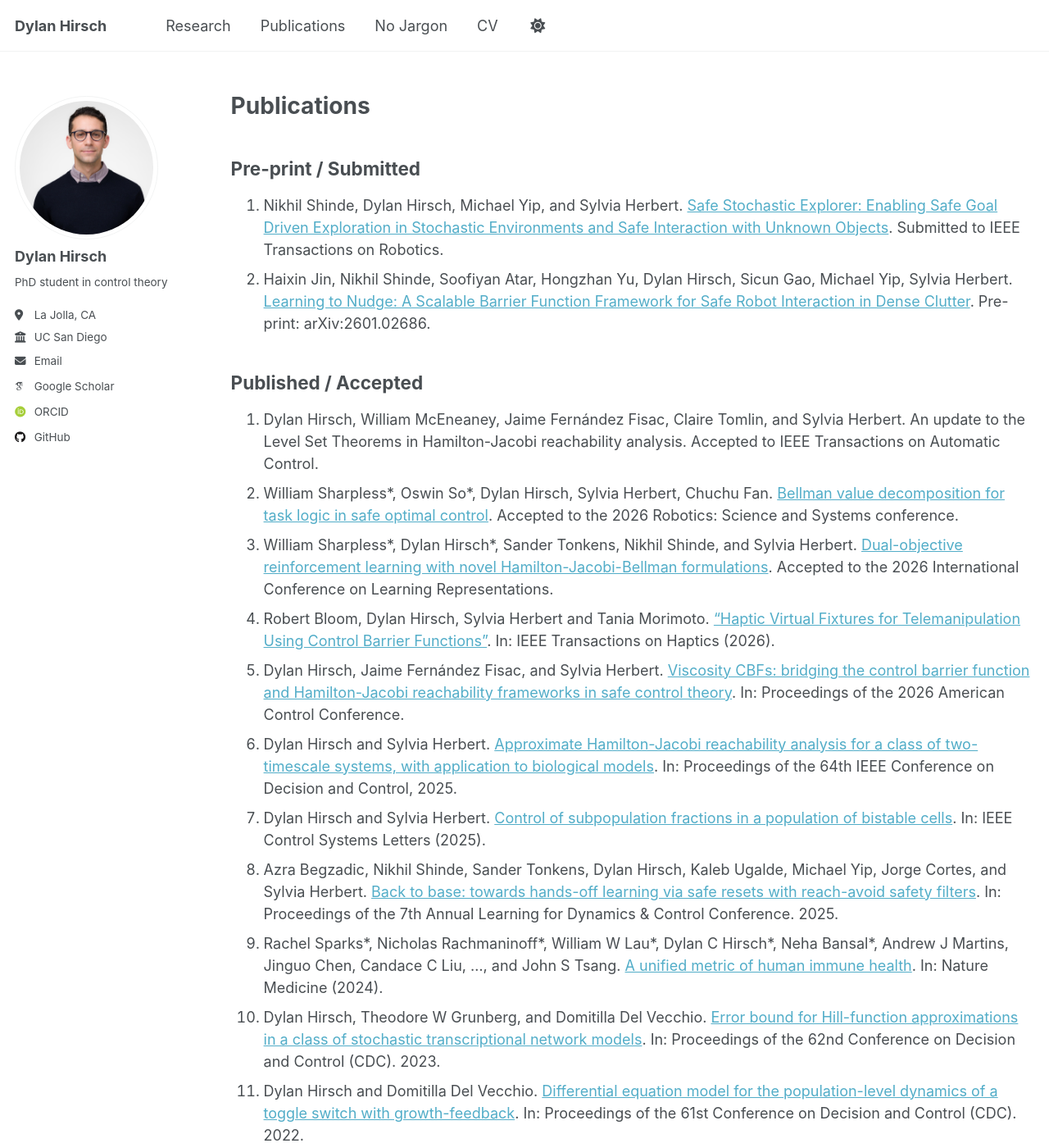
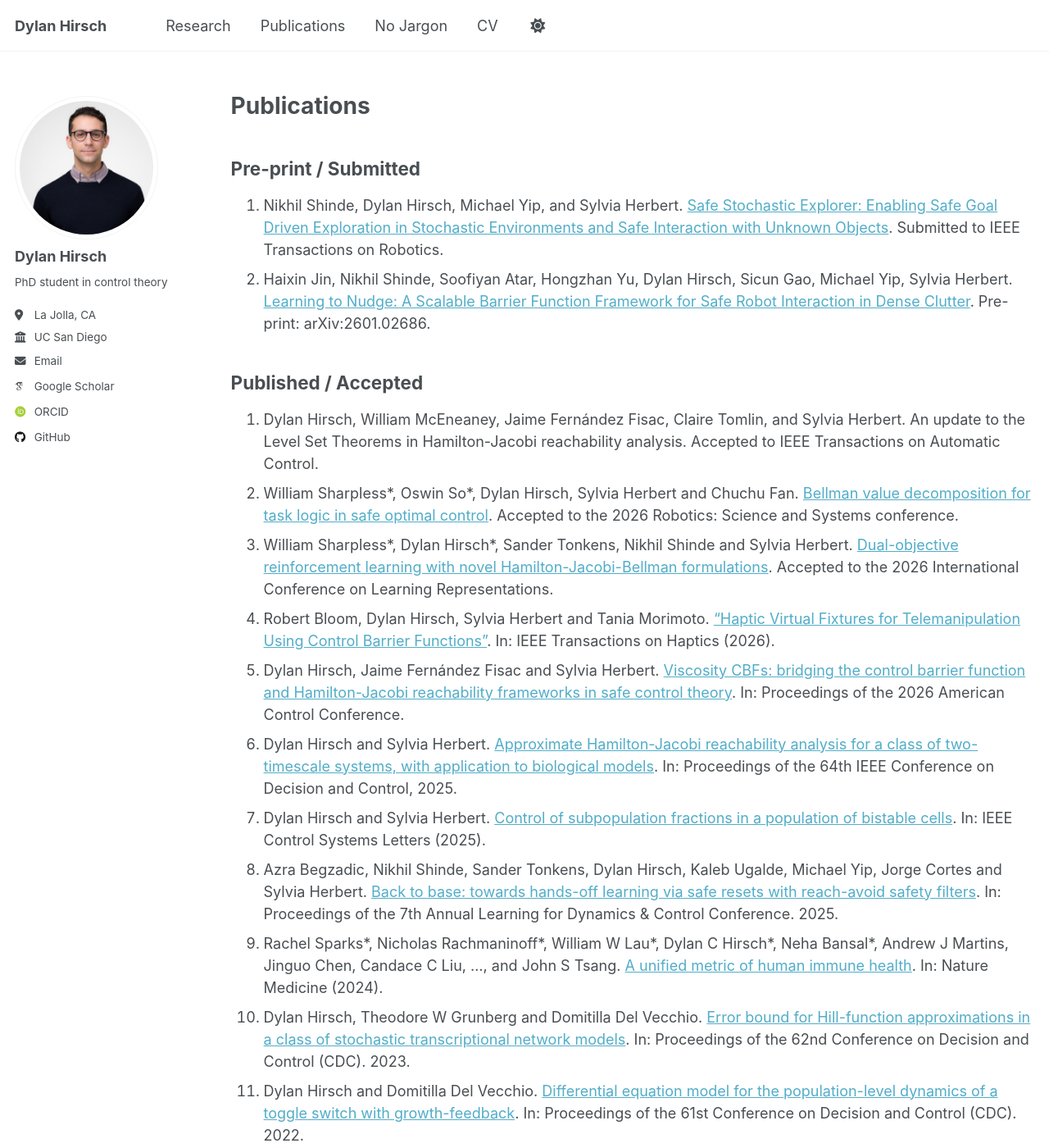
Before and after one commit to dylan-hirsch/dylan-hirsch.github.io, a Jekyll site: the page built from _pages/publications.md, in a window 1280 px wide and 1400 px high. Shown: the whole window at 82% size. Built offline with Jekyll 4.4.1, drawn with Linux system fonts in a browser that asks for light colours; some web fonts are replaced; a script that is not in the unit is left out.

Commit message:
Update publications.md

```diff
--- a/_pages/publications.md
+++ b/_pages/publications.md
@@ -15,23 +15,23 @@ author_profile: true
 1. Dylan Hirsch, William McEneaney, Jaime Fernández Fisac, Claire Tomlin, and Sylvia Herbert. An update to the
 Level Set Theorems in Hamilton-Jacobi reachability analysis. Accepted to IEEE Transactions on
 Automatic Control.
-2. William Sharpless\*, Oswin So\*, Dylan Hirsch, Sylvia Herbert, Chuchu Fan. [Bellman value decomposition for task logic in safe optimal control](https://arxiv.org/abs/2602.19532). Accepted to the 2026 Robotics: Science and Systems conference.
-3.  William Sharpless\*, Dylan Hirsch\*, Sander Tonkens, Nikhil Shinde, and Sylvia Herbert. [Dual-objective
+2. William Sharpless\*, Oswin So\*, Dylan Hirsch, Sylvia Herbert and Chuchu Fan. [Bellman value decomposition for task logic in safe optimal control](https://arxiv.org/abs/2602.19532). Accepted to the 2026 Robotics: Science and Systems conference.
+3.  William Sharpless\*, Dylan Hirsch\*, Sander Tonkens, Nikhil Shinde and Sylvia Herbert. [Dual-objective
 reinforcement learning with novel Hamilton-Jacobi-Bellman formulations](https://arxiv.org/abs/2506.16016). Accepted to the 2026 International Conference on Learning Representations.
 4. Robert Bloom, Dylan Hirsch, Sylvia Herbert and Tania Morimoto. ["Haptic Virtual Fixtures for Telemanipulation Using Control Barrier Functions"](https://ieeexplore.ieee.org/abstract/document/11359073). In: IEEE Transactions on Haptics (2026).
-5. Dylan Hirsch, Jaime Fernández Fisac, and Sylvia Herbert. [Viscosity CBFs: bridging the control barrier
+5. Dylan Hirsch, Jaime Fernández Fisac and Sylvia Herbert. [Viscosity CBFs: bridging the control barrier
 function and Hamilton-Jacobi reachability frameworks in safe control theory](https://arxiv.org/abs/2510.09929). In: Proceedings of the 2026
 American Control Conference.
 6. Dylan Hirsch and Sylvia Herbert. [Approximate Hamilton-Jacobi reachability analysis for a class of
 two-timescale systems, with application to biological models](https://arxiv.org/abs/2503.11021). In: Proceedings of the 64th IEEE Conference on Decision and Control, 2025.
 7. Dylan Hirsch and Sylvia Herbert. [Control of subpopulation fractions in a population of bistable cells](https://ieeexplore.ieee.org/abstract/document/11177224). In:
 IEEE Control Systems Letters (2025).
-8. Azra Begzadic, Nikhil Shinde, Sander Tonkens, Dylan Hirsch, Kaleb Ugalde, Michael Yip, Jorge Cortes,
+8. Azra Begzadic, Nikhil Shinde, Sander Tonkens, Dylan Hirsch, Kaleb Ugalde, Michael Yip, Jorge Cortes
 and Sylvia Herbert. [Back to base: towards hands-off learning via safe resets with reach-avoid safety
 filters](https://proceedings.mlr.press/v283/begzadic25a.html). In: Proceedings of the 7th Annual Learning for Dynamics & Control Conference. 2025.
 9. Rachel Sparks\*, Nicholas Rachmaninoff\*, William W Lau\*, Dylan C Hirsch\*, Neha Bansal\*, Andrew J
 Martins, Jinguo Chen, Candace C Liu, ..., and John S Tsang. [A unified metric of human immune health](https://www.nature.com/articles/s41591-024-03092-6). In: Nature Medicine (2024).
-10. Dylan Hirsch, Theodore W Grunberg, and Domitilla Del Vecchio. [Error bound for Hill-function approximations in a class of stochastic transcriptional network models](https://ieeexplore.ieee.org/abstract/document/10383993). In: Proceedings of the 62nd Conference on
+10. Dylan Hirsch, Theodore W Grunberg and Domitilla Del Vecchio. [Error bound for Hill-function approximations in a class of stochastic transcriptional network models](https://ieeexplore.ieee.org/abstract/document/10383993). In: Proceedings of the 62nd Conference on
 Decision and Control (CDC). 2023.
 11. Dylan Hirsch and Domitilla Del Vecchio. [Differential equation model for the population-level dynamics
 of a toggle switch with growth-feedback](https://ieeexplore.ieee.org/abstract/document/9993374). In: Proceedings of the 61st Conference on Decision and Control
```
